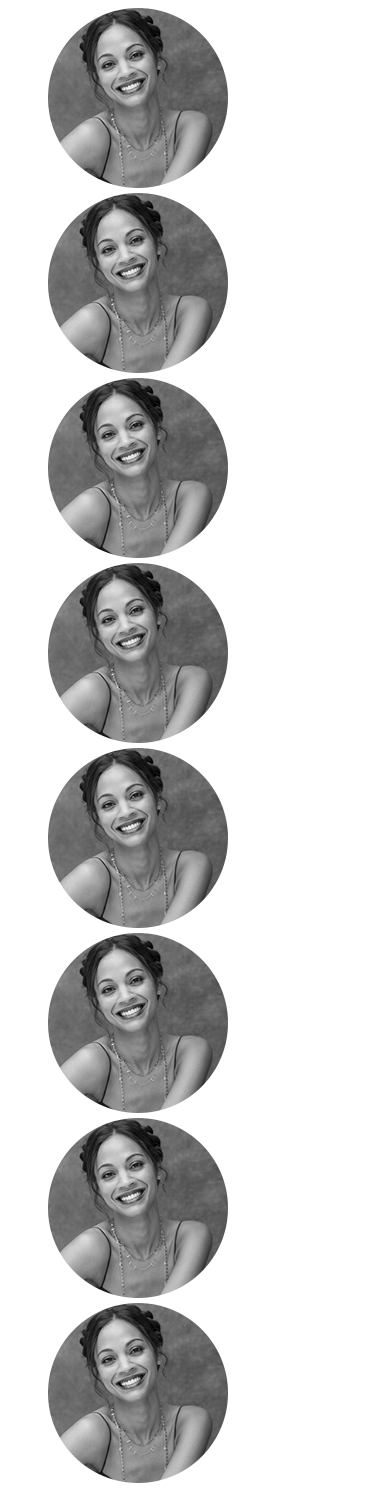
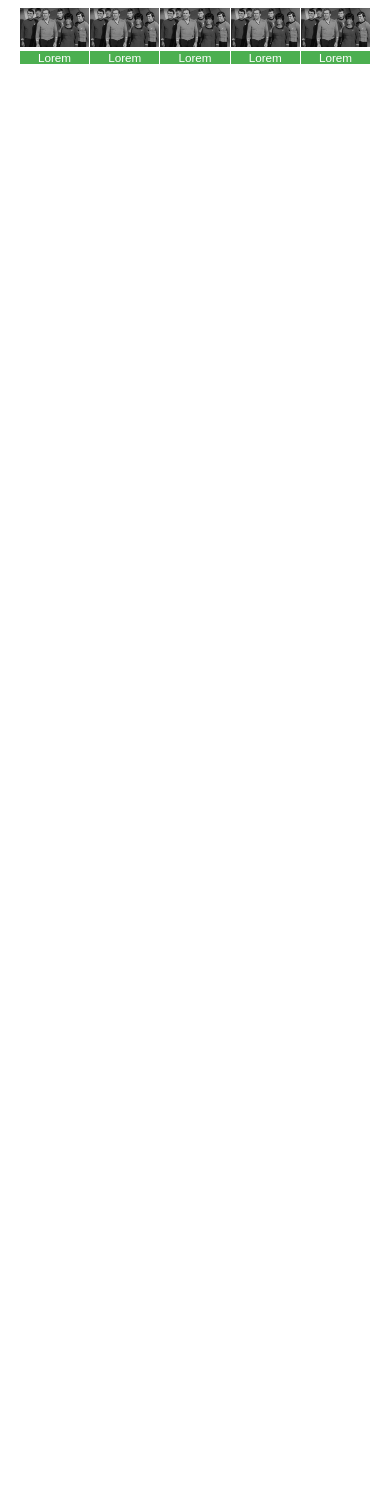
Before and after one commit to RBailleux/responsive, a PHP site: page /grille.html in a window 390 px wide; the page is wider, and only the part inside the window is pictured. After the commit the page ends 64 px from the top of that part, so only its background shows below. Run offline with PHP 8.4, Linux system fonts and the light colour scheme.

Commit message:
figcaption

```diff
--- a/grille.html
+++ b/grille.html
@@ -8,35 +8,73 @@
 	</head>
 	<body>
 		<main>
-			<section>
-				<div class="col col12">
-					<ul class="row4">
-						<li>
-							<img src="styles/images/photos/img_site_2_0001_image_16.png">
-						</li>
-						<li>
-							<img src="styles/images/photos/img_site_2_0001_image_16.png">
-						</li>
-						<li>
-							<img src="styles/images/photos/img_site_2_0001_image_16.png">
-						</li>
-						<li>
-							<img src="styles/images/photos/img_site_2_0001_image_16.png">
-						</li>
-						<li>
-							<img src="styles/images/photos/img_site_2_0001_image_16.png">
-						</li>
-						<li>
-							<img src="styles/images/photos/img_site_2_0001_image_16.png">
-						</li>
-						<li>
-							<img src="styles/images/photos/img_site_2_0001_image_16.png">
-						</li>
-						<li>
-							<img src="styles/images/photos/img_site_2_0001_image_16.png">
-						</li>
-					</ul>
-				</div>
+<!-- 			<section> -->
+<!-- 				<div class="col col12"> -->
+<!-- 					<ul class="row"> -->
+<!-- 						<li class="col3"> -->
+<!-- 							<img src="styles/images/team.png"> -->
+<!-- 						</li> -->
+<!-- 						<li class="col3"> -->
+<!-- 							<img src="styles/images/team.png"> -->
+<!-- 						</li> -->
+<!-- 						<li class="col3"> -->
+<!-- 							<img src="styles/images/team.png"> -->
+<!-- 						</li> -->
+<!-- 						<li class="col3"> -->
+<!-- 							<img src="styles/images/team.png"> -->
+<!-- 						</li> -->
+<!-- 						<li class="col3"> -->
+<!-- 							<img src="styles/images/team.png"> -->
+<!-- 						</li> -->
+<!-- 						<li class="col3"> -->
+<!-- 							<img src="styles/images/team.png"> -->
+<!-- 						</li> -->
+<!-- 						<li class="col3"> -->
+<!-- 							<img src="styles/images/team.png"> -->
+<!-- 						</li> -->
+<!-- 						<li class="col3"> -->
+<!-- 							<img src="styles/images/team.png"> -->
+<!-- 						</li> -->
+<!-- 					</ul> -->
+<!-- 				</div> -->
+<!-- 			</section> -->
+
+			<section id="figure">
+				<figure>
+				  <img src="styles/images/team.png">
+				  <figcaption>
+				  	<button>Lorem</button>
+				  	<p>Haec ubi latius fama vulgasset missaeque relationes adsiduae Gallum Caesarem permovissent, quoniam magister equitum longius ea tempestate distinebatur, iussus comes orientis Nebridius contractis undique militaribus copiis ad eximendam periculo civitatem amplam et oportunam studio properabat ingenti, quo cognito abscessere latrones nulla re amplius memorabili gesta, dispersique ut solent avia montium petiere celsorum.</p>
+				  </figcaption>
+				</figure>
+				<figure>
+				  <img src="styles/images/team.png">
+				  <figcaption>
+				  	<button>Lorem</button>
+				  	<p>Haec ubi latius fama vulgasset missaeque relationes adsiduae Gallum Caesarem permovissent, quoniam magister equitum longius ea tempestate distinebatur, iussus comes orientis Nebridius contractis undique militaribus copiis ad eximendam periculo civitatem amplam et oportunam studio properabat ingenti, quo cognito abscessere latrones nulla re amplius memorabili gesta, dispersique ut solent avia montium petiere celsorum.</p>
+				  </figcaption>
+				</figure>
+				<figure>
+				  <img src="styles/images/team.png">
+				  <figcaption>
+				  	<button>Lorem</button>
+				  	<p>Haec ubi latius fama vulgasset missaeque relationes adsiduae Gallum Caesarem permovissent, quoniam magister equitum longius ea tempestate distinebatur, iussus comes orientis Nebridius contractis undique militaribus copiis ad eximendam periculo civitatem amplam et oportunam studio properabat ingenti, quo cognito abscessere latrones nulla re amplius memorabili gesta, dispersique ut solent avia montium petiere celsorum.</p>
+				  </figcaption>
+				</figure>
+				<figure>
+				  <img src="styles/images/team.png">
+				  <figcaption>
+				  	<button>Lorem</button>
+				  	<p>Haec ubi latius fama vulgasset missaeque relationes adsiduae Gallum Caesarem permovissent, quoniam magister equitum longius ea tempestate distinebatur, iussus comes orientis Nebridius contractis undique militaribus copiis ad eximendam periculo civitatem amplam et oportunam studio properabat ingenti, quo cognito abscessere latrones nulla re amplius memorabili gesta, dispersique ut solent avia montium petiere celsorum.</p>
+				  </figcaption>
+				</figure>
+				<figure>
+				  <img src="styles/images/team.png">
+				  <figcaption>
+				  	<button>Lorem</button>
+				  	<p>Haec ubi latius fama vulgasset missaeque relationes adsiduae Gallum Caesarem permovissent, quoniam magister equitum longius ea tempestate distinebatur, iussus comes orientis Nebridius contractis undique militaribus copiis ad eximendam periculo civitatem amplam et oportunam studio properabat ingenti, quo cognito abscessere latrones nulla re amplius memorabili gesta, dispersique ut solent avia montium petiere celsorum.</p>
+				  </figcaption>
+				</figure>
 			</section>
 		</main>
 	</body>
--- a/styles/grille.css
+++ b/styles/grille.css
@@ -1,5 +1,6 @@
 .col{
 	float:left;
+	margin:0;
 }
 .col1{
 	width:8.3333%;
@@ -37,40 +38,131 @@
 .col12{
 	width:100%;
 }
-
-
-ul.row4{
+ul{
+	padding:0;
+}
+*{
+	box-sizing:border-box;
+}
+ul.row{
 	display:block;
 	list-style-type:none;
 	margin:0 auto;
 	width:800px;
+	border:1px solid red;
+	padding:10px 0 0 10px;
+	display:table;
 }
-ul.row4 li{
+ul.row li{
 	float:left;
-	width:25%;
+	width:187px;
+	margin-right:10px;
+	margin-bottom:10px;
 }
-ul.row4 li img{
+ul.row li img{
+	display: block;
+	width:100%;
 	-webkit-filter: grayscale(100%);
 	filter: grayscale(100%);
+	transition:filter 0.5s;
+	animation-duration: 0.5s;
+    animation-name: nb;
+    animation-iteration-count: infinite;
+    animation-direction: alternate;
 }
-ul.row4 li img:hover{
+ul.row li img:hover{
 	-webkit-filter: none;
 	filter: none;
 }
+
 @media (max-width: 400px){
 	section div[class^='col col']{
 		width:100%;
 		font-size:4.5vw;
 	}
-	ul.row4 li{
+}
+
+@media (max-width: 800px){
+	ul.row{
+		width:100%;
+	}
+	ul.row li{
 		float:none;
 		width:100%;
 	}
 }
 
-@media (max-width: 800px){
-	ul.row4 li{
-		float:none;
-		width:100%;
+@keyframes nb {
+  from {
+    -webkit-filter: grayscale(100%);
+	filter: grayscale(100%);
+  }
+
+  to {
+    -webkit-filter: none;
+	filter: none;
+  }
+}
+
+
+
+#figure{
+	width:1080px;
+	margin:0 auto;
+	display:table;
+}
+#figure figure{
+	width:18.5185185185%;
+	margin:0 8px 0 0;
+	float:left;
+}
+#figure figure img{
+	width:100%;
+	-webkit-filter: grayscale(100%);
+	filter: grayscale(100%);
+	transition:filter 0.5s;
+}
+#figure figure img:hover{
+	-webkit-filter: none;
+	filter: none;
+}
+#figure figure figcaption button{
+	border: none;
+    padding: 8px 16px;
+    display: block;
+    width:100%;
+	color: #fff!important;
+    background-color: #4CAF50!important;
+    transition:all 0.5s;
+	animation-duration: 0.5s;
+}
+#figure figure figcaption button:hover{
+	color: #4CAF50!important;
+    background-color: #fff!important;
+}
+
+@media (max-width: 1080px){
+
+	figcaption p{
+		display:none;
+	}
+	#figure {
+		width:auto;
+		text-align: center;
+
+	}
+	#figure figure{
+	display:inline-block;
+	margin-right:1px;
+	float:none;
+
+
+	}
+	#figure figure:last-child{
+		margin-right:0;
+	}
+	#figure figure figcaption button{
+	 padding: 0;
+	 font-size:3vw;
 	}
 }
```
